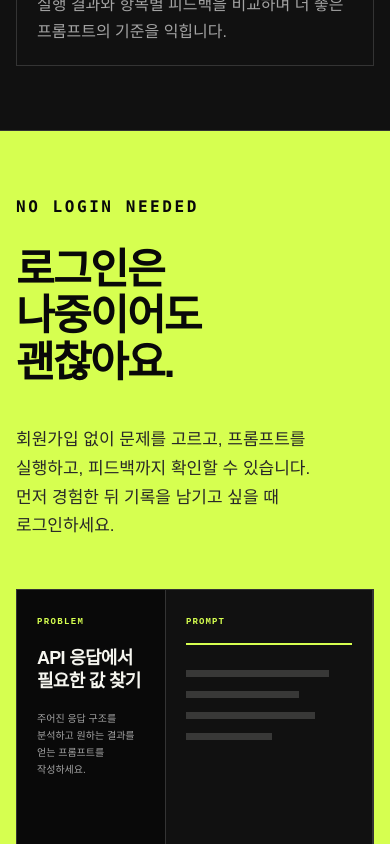
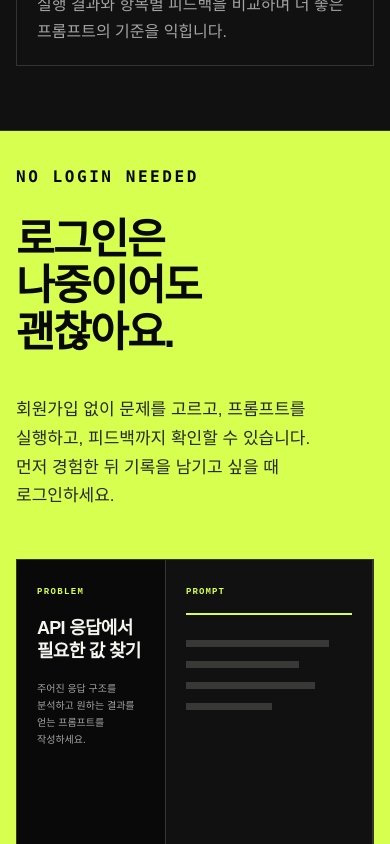
Before and after one commit to ddingorang/itsourprompt, a React (Vite) app in the folder frontend/: page / in a window 390 px wide. Shown: the part 1640-2484 px from the top of the page. Built offline with nearby package versions, Linux system fonts and the light colour scheme; no server answers.

Commit message:
style: 랜딩 여백·격자색·구분선 정리 및 문서 타이틀 변경

```diff
--- a/frontend/index.html
+++ b/frontend/index.html
@@ -3,7 +3,7 @@
   <head>
     <meta charset="UTF-8" />
     <meta name="viewport" content="width=device-width, initial-scale=1.0" />
-    <title>prompt.practice</title>
+    <title>모두의 프롬프트</title>
     <!-- 한글 본문 폰트. 설치 폰트에 기대면 PC마다 웨이트 매칭이 달라져
          font-black(900)이 Regular로 그려지는 기기가 생긴다 — 쓰는 웨이트를 직접 로드한다. -->
     <link rel="preconnect" href="https://fonts.googleapis.com" />
--- a/frontend/src/index.css
+++ b/frontend/src/index.css
@@ -218,6 +218,7 @@ html { scroll-behavior: smooth; }
   --landing-muted: #a3a3a3;
   --landing-border: #343434;
   --landing-grid-opacity: .11;
+  --landing-grid-line: var(--acid);
   --landing-guest-bg: var(--acid);
   --landing-guest-copy: #282828;
   --landing-guest-eyebrow: #090909;
@@ -233,6 +234,8 @@ html { scroll-behavior: smooth; }
   --landing-muted: #585858;
   --landing-border: #c7c7c1;
   --landing-grid-opacity: .2;
+  /* 흰 바탕에서는 연두 격자가 배경 얼룩처럼 떠 보인다 — 라이트만 회색 선으로 깐다. */
+  --landing-grid-line: var(--landing-muted);
   --landing-guest-bg: #fff;
   --landing-guest-copy: #090909;
   --landing-guest-eyebrow: var(--acid);
@@ -305,7 +308,7 @@ html { scroll-behavior: smooth; }
 .landing-problem:hover, .landing-problem:focus-visible { padding-right: 14px; padding-left: 14px; background: var(--landing-surface-hover); outline: none; }
 .landing-problem:hover span:last-child, .landing-problem:focus-visible span:last-child { transform: translate(3px, -3px); }
 .landing-final { background: radial-gradient(circle at 50% 50%, var(--landing-surface) 0, var(--landing-bg) 58%); }
-.landing-final-grid { position: absolute; inset: -50%; opacity: var(--landing-grid-opacity); transform: perspective(600px) rotateX(62deg); background-image: linear-gradient(var(--acid) 1px, transparent 1px), linear-gradient(90deg, var(--acid) 1px, transparent 1px); background-size: 64px 64px; mask-image: radial-gradient(circle, #000 5%, transparent 58%); }
+.landing-final-grid { position: absolute; inset: -50%; opacity: var(--landing-grid-opacity); transform: perspective(600px) rotateX(62deg); background-image: linear-gradient(var(--landing-grid-line) 1px, transparent 1px), linear-gradient(90deg, var(--landing-grid-line) 1px, transparent 1px); background-size: 64px 64px; mask-image: radial-gradient(circle, #000 5%, transparent 58%); }
 .landing-page footer { border-color: var(--landing-border); color: var(--landing-muted); }
 .landing-page ::selection { background: var(--acid); color: #090909; }
 .problem-list-page ::selection { background: var(--problem-list-acid); color: #090909; }
--- a/frontend/src/pages/HomePage.tsx
+++ b/frontend/src/pages/HomePage.tsx
@@ -203,8 +203,10 @@ export default function HomePage() {
         </section>
 
         <section className="landing-guest min-h-[calc(100svh_-_var(--landing-header-h))] overflow-hidden border-b border-[var(--landing-border)] bg-[var(--landing-guest-bg)] text-[var(--landing-guest-text)]">
-          <div className="mx-auto grid min-h-[calc(100svh_-_var(--landing-header-h))] w-[80%] grid-cols-[minmax(0,0.8fr)_minmax(0,1.2fr)] items-center gap-[6vw] pt-[clamp(34px,5vw,64px)] pb-8 max-[1100px]:w-[90%] max-[900px]:w-[calc(100%_-_32px)] max-[900px]:grid-cols-1 max-[900px]:gap-12 max-[900px]:py-16">
-            <div className="max-w-[560px]" data-reveal>
+          <div className="mx-auto grid min-h-[calc(100svh_-_var(--landing-header-h))] w-[80%] grid-cols-[minmax(0,0.8fr)_minmax(0,1.2fr)] items-center gap-[6vw] pt-[clamp(34px,5vw,64px)] pb-8 max-[1100px]:w-[90%] max-[900px]:w-[calc(100%_-_32px)] max-[900px]:grid-cols-1 max-[900px]:gap-12 max-[900px]:pb-16">
+            {/* 미리보기는 가운데 정렬로 두고 글 단만 위로 붙인다 — 다른 섹션은 모두
+                섹션 위 패딩에서 바로 글이 시작하는데 여기만 가운데로 밀려 있었다. */}
+            <div className="max-w-[560px] self-start" data-reveal>
               <div className="mb-7 font-mono text-[16px] font-bold tracking-[0.16em] text-[var(--landing-guest-eyebrow)]">NO LOGIN NEEDED</div>
               <h2 className="m-0 text-[clamp(42px,5.4vw,76px)] leading-[1.1] font-black tracking-[-0.04em] [word-break:keep-all]">
                 로그인은
@@ -279,7 +281,7 @@ export default function HomePage() {
           {!isLoading && !errorMessage && (
             <div className="border-b border-[var(--landing-border)]">
               {problems.slice(0, 3).map((problem) => (
-                <Link className="landing-problem group grid min-h-[102px] grid-cols-[76px_minmax(0,1fr)_42px] items-center gap-4 border-t border-[var(--landing-border)] py-[18px] first:border-t-0 max-[760px]:min-h-[100px] max-[760px]:grid-cols-[44px_minmax(0,1fr)_28px]" key={problem.id} to={`/problems/${problem.id}`}>
+                <Link className="landing-problem group grid min-h-[102px] grid-cols-[76px_minmax(0,1fr)_42px] items-center gap-4 border-t border-[var(--landing-border)] py-[18px] max-[760px]:min-h-[100px] max-[760px]:grid-cols-[44px_minmax(0,1fr)_28px]" key={problem.id} to={`/problems/${problem.id}`}>
                   <span className="font-mono text-[17px] text-[var(--landing-muted)]">{String(problem.id).padStart(2, '0')}</span>
                   <div className="min-w-0 text-[clamp(19px,2.2vw,27px)] font-bold tracking-[-0.035em] [word-break:keep-all]">{problem.title}</div>
                   <span className="justify-self-end text-2xl text-[var(--acid)]" aria-hidden="true">↗</span>
```
